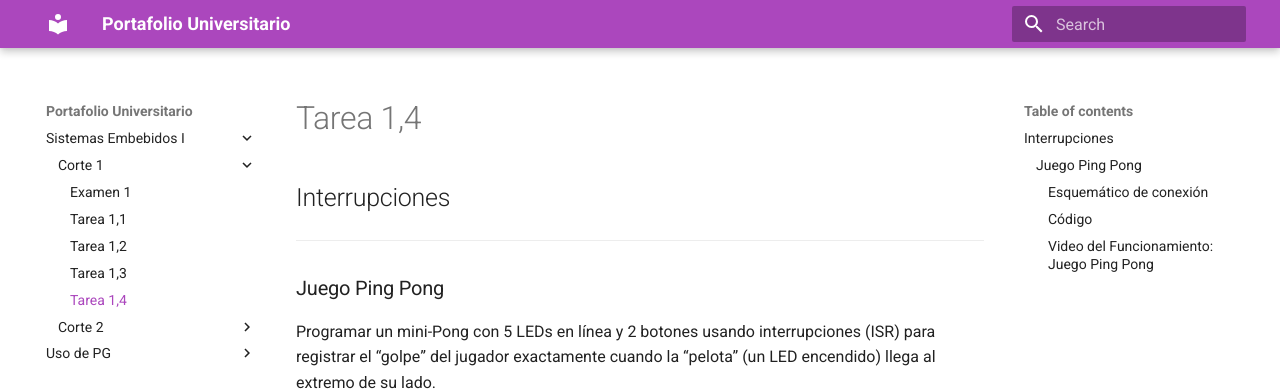
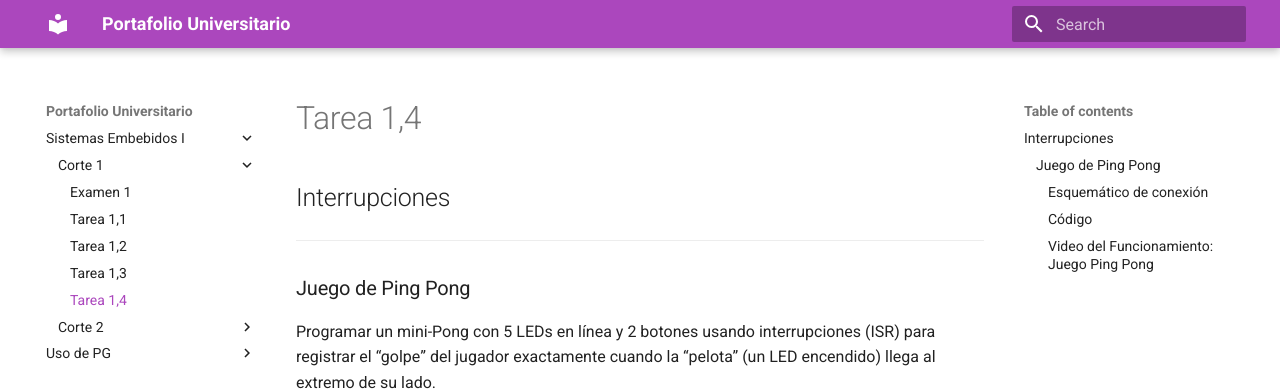
Before and after one commit to Oskihgez/Mi-Portafolio, an MkDocs documentation site: the page built from docs/Sistemas_Embebidos_I/Corte_1/Tarea_1,4.md, in a window 1280 px wide and 900 px high. Shown: the top 391 px of the window. Built offline with MkDocs 1.6.1 and Material for MkDocs 9.7.7, drawn with Linux system fonts in a browser that asks for light colours.

Commit message:
cambio 19

```diff
--- a/docs/Sistemas_Embebidos_I/Corte_1/Tarea_1,4.md
+++ b/docs/Sistemas_Embebidos_I/Corte_1/Tarea_1,4.md
@@ -2,7 +2,7 @@
 
 ---
 
-### Juego Ping Pong
+### Juego de Ping Pong
 
 Programar un mini-Pong con 5 LEDs en línea y 2 botones usando interrupciones (ISR) para registrar el “golpe” del jugador exactamente cuando la “pelota” (un LED encendido) llega al extremo de su lado.
 
```
